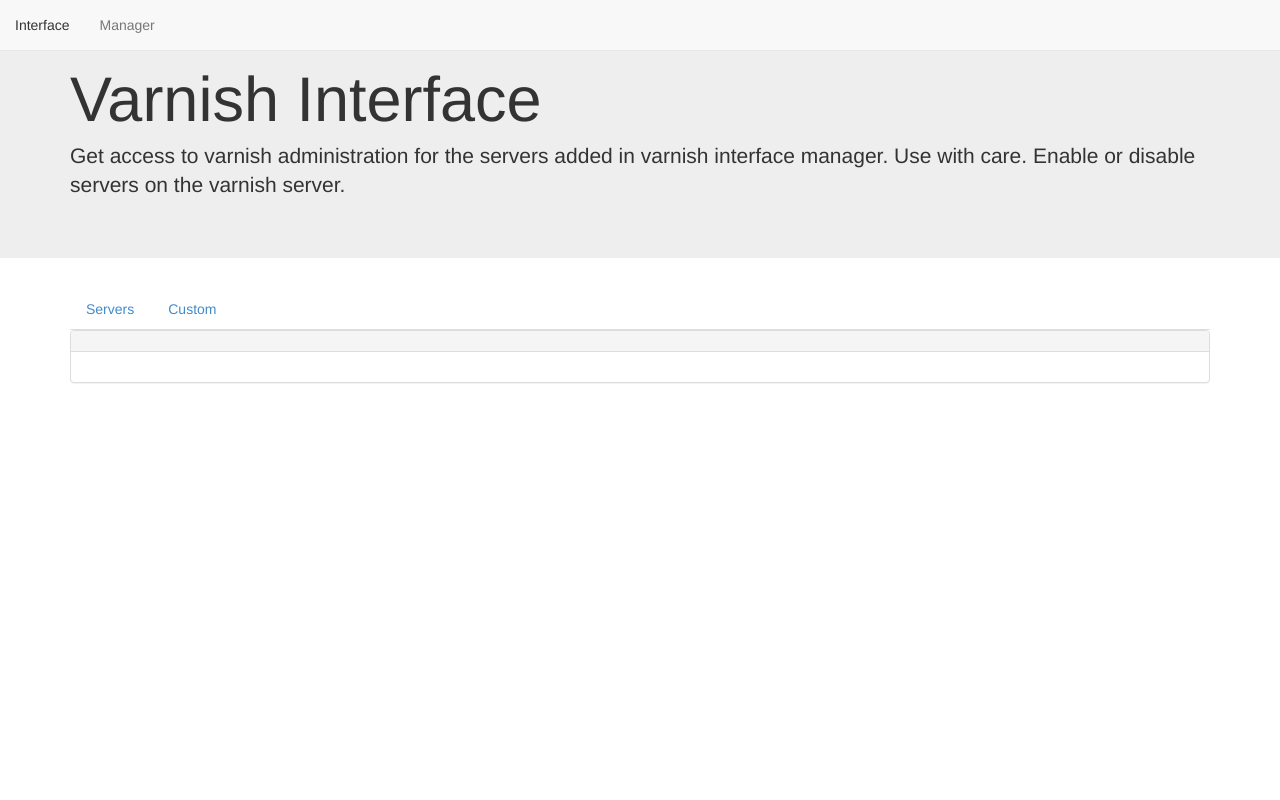
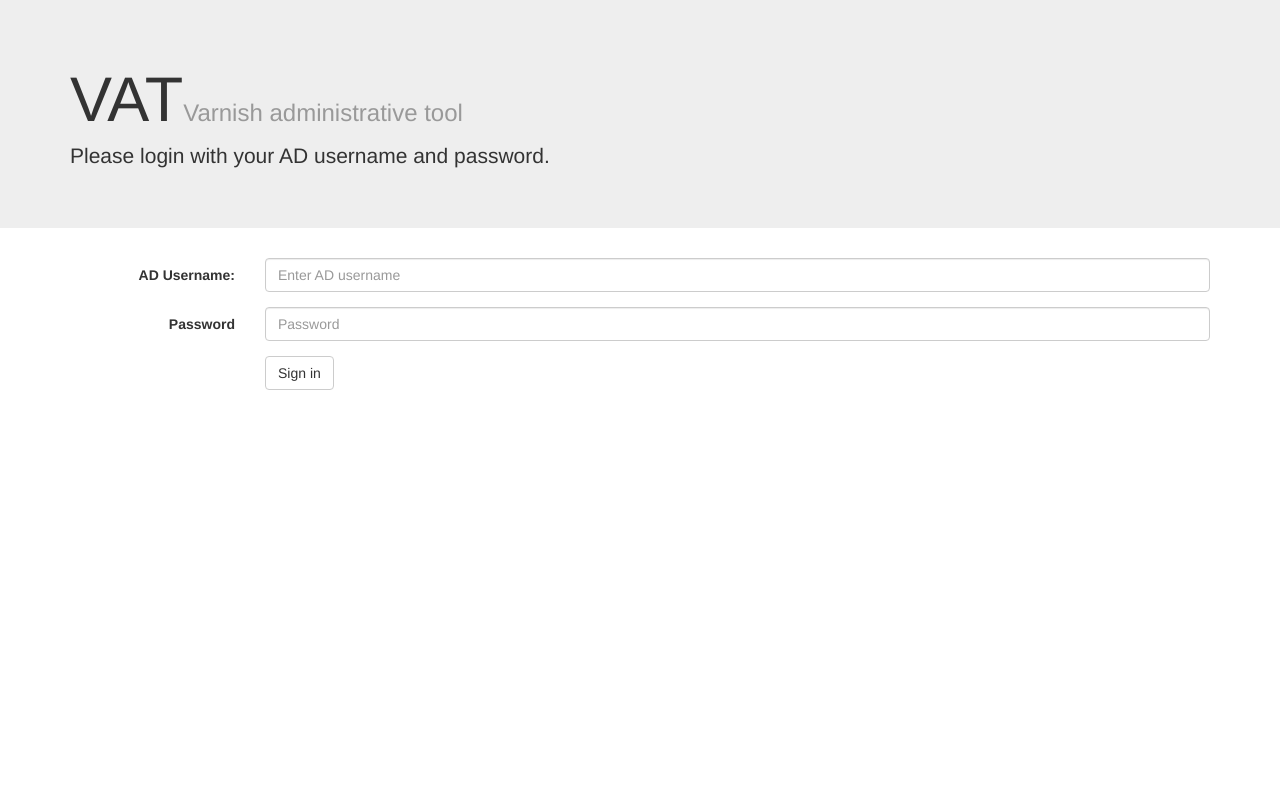
Before and after one commit to rghose/varnish-interface, a PHP site: page / in a window 1280 px wide. Run offline with PHP 8.4, Linux system fonts and the light colour scheme; data that the repository does not hold is empty.

Commit message:
Added Active Directory authentication

```diff
--- a/varnishinterface/css/common.css
+++ b/varnishinterface/css/common.css
@@ -1,3 +1,4 @@
+body { padding-bottom: 60px; }
 
 a.button {
 	background-image: -moz-linear-gradient(top, #ffffff, #dbdbdb);
--- a/varnishinterface/header.php
+++ b/varnishinterface/header.php
@@ -1,12 +1,16 @@
+<script src="js/common.js"></script>
 <?php
-	session_start();
+	if( isset($_SESSION['user'])  ) {
 ?>
-<script src="js/common.js"></script>
 <nav class="navbar navbar-default navbar-fixed-top" role="navigation">
 <ul class="nav navbar-nav">
-<li><a href="index.php"/>Interface</a></li>
-<li><a href="manager.php"/>Manager</a></li>
+<li><p class="navbar-text"><a href="home.php"/>Interface</a></p></li>
+<li><p class="navbar-text"><a href="manager.php"/>Manager</a></p></li>
+<li><p class="navbar-text pull-right"><a class="navbar-link" href="logout.php"/>Logout <?php echo $_SESSION['user'];?></a></p></li>
 </ul>
 </nav>
+<?php
+	}
+?>
 <link href="css/bootstrap.min.css" rel="stylesheet" media="screen">
 <link href="css/common.css" rel="stylesheet" media="screen">
--- a/varnishinterface/index.php
+++ b/varnishinterface/index.php
@@ -1,57 +1,70 @@
 <?php
 	session_start();
+
+	if( !isset($_SESSION['user'] )){
+
+		if(isset($_POST['username']) && isset($_POST['password'])){
+			$ldap = ldap_connect("172.16.140.34");
+
+			$username=$_POST['username'];
+			$password=$_POST['password'];
+
+			if($bind = ldap_bind($ldap, $username, $password)) {
+				$_SESSION['user']=$username;
+				header( 'Location: ./home.php' );
+				die('kasjkajskjaksjkas');
+			} else {
+				$_SESSION['login_error']="Invalid AD credentials";
+			}
+
+			ldap_close($ldap);
+		}
+
 ?>
 <html>
 <head>
-<title>Varnish interface</title>
+<title>VAT Login</title>
+<meta name="viewport" content="width=device-width, initial-scale=1.0">
 </head>
-<body onload="loadVarnishServers('vservers')">
+<body>
 <?php
 	include_once( 'header.php' );
 ?>
 <div class="jumbotron">
 <div class="container">
-<h1>Varnish Interface</h1>
-<p>Get access to varnish administration for the servers added in varnish interface manager. Use with care. Enable or disable servers on the varnish server.</p>
+<h1>VAT<small>Varnish administrative tool</small></h1>
+<p>Please login with your AD username and password.</p>
 </div>
 </div>
-
 <div class="container">
-<!-- Nav tabs -->
-<ul class="nav nav-tabs">
-<li><a href="#saved" data-toggle="tab">Servers</a></li>
-<li><a href="#custom" data-toggle="tab">Custom</a></li>
-</ul>
-
-<!-- Tab panes -->
-<div class="tab-content">
-<div class="tab-pane in fade active" id="saved">
-
-<div class="panel panel-default">
-<div class="panel-heading">
-	<div class="container" id="vservers"></div>
+<form class="form-horizontal" role="form" action="index.php" method="POST">
+	<div class="form-group">
+		<label for="inputID" class="col-sm-2 control-label">AD Username:</label>
+		<div class="col-sm-10">
+			<input type="text" class="form-control" name="username" id="inputID" placeholder="Enter AD username">
+		</div>
+	</div>
+	<div class="form-group">
+		<label for="inputPassword" class="col-sm-2 control-label">Password</label>
+		<div class="col-sm-10">
+			<input type="password" class="form-control" name="password" id="inputPass" placeholder="Password">
+		</div>
+	</div>
+<div class="form-group">
+		<div class="col-sm-offset-2 col-sm-10">
+			<button type="submit" class="btn btn-default">Sign in</button>
+		</div>
+	</div>
+</form>
 </div>
-<div class="panel-body">
-	<div class="container" id="vsdata">
-	</div>
-</div>
-</div>
-</div>
-
-<div class="tab-pane fade" id="custom">
-<form role="form" class="form-horizontal" action='javascript:void(0);'>
-<input class="form-control" id='ip' placeholder='Enter the IP of varnish server' /><br/>
-<input class="form-control" id='port' placeholder='Enter port (default 2000)' /><br />
-<input class="btn btn-default" type="button" value="Get data" onclick="loadAjax('get_varnish_stat.php?ip='+getElementById('ip').value+'&port='+getElementById('port').value,'vdata');" />
-</form>
-<div class="container" id="vdata"></div>
-</div>
-
-</div>
-</div>
-
-
 <script src="//code.jquery.com/jquery.js"></script>
 <script src="js/bootstrap.min.js"></script>
 </body>
 </html>
+<?php
+	}
+	else {
+		header('Location: ./home.php');
+		die('deadbeef');
+	}
+?>
```
Also changed, not shown: varnishinterface/home.php (added, +62 -0 lines), varnishinterface/logout.php (added, +7 -0 lines), varnishinterface/manager.php (+7 -2 lines).
